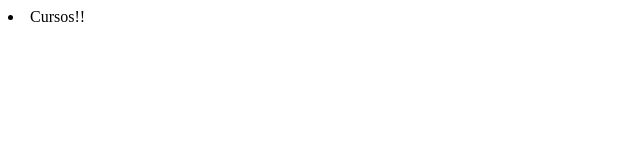
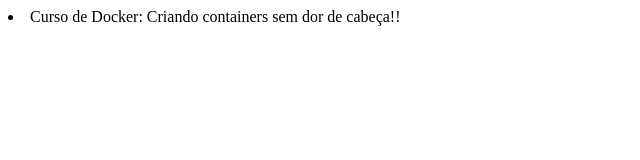
Before and after one commit to henriquenl09/alura-git, a plain HTML site: page index.html in a window 1280 px wide. Shown: the whole page, without its empty margins (0-640 px from the left). Drawn offline with Linux system fonts and the light colour scheme.

Commit message:
Alterando lista

```diff
--- a/index.html
+++ b/index.html
@@ -7,6 +7,6 @@
     <title>Lista de cursos de DevOps da Alura!</title>
 </head>
 <body>
-    <li>Cursos!!</li>
+    <li>Curso de Docker: Criando containers sem dor de cabeça!!</li>
 </body>
 </html>
```
